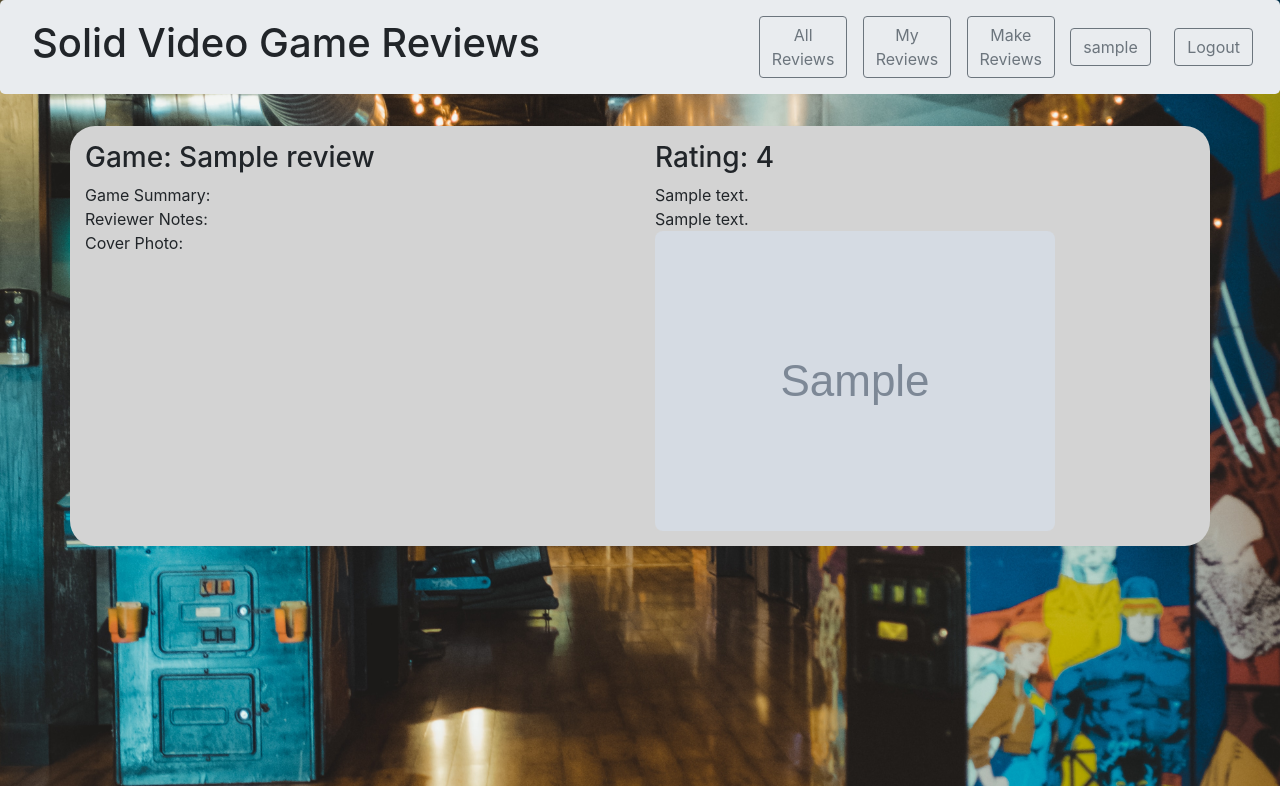
After one commit to naolson2025/game-review-app, a Django app: page /accounts/profile/ in a window 1280 px wide. The commit adds this page. Shown: the top 786 px of the page. Run offline with Django 3.2, Linux system fonts and the light colour scheme; a user stored in the database is signed in; tables that the repository leaves empty hold one stand-in row (values such as "Sample post"); grey boxes marked "Sample" are stand-in pictures; some libraries are stand-ins or nearby versions.

Commit message:
added sign up and logout

```diff
--- a/gameReviewProject/webApp/templates/webApp/home.html
+++ b/gameReviewProject/webApp/templates/webApp/home.html
@@ -18,8 +18,17 @@
             <div class='row align-items-center'>
                 <div class='col'><h1>Solid Video Game Reviews</h1></div>
                 <div class='col-1'><a class="btn btn-outline-secondary" href="{% url 'all_reviews' %}" role="button">All Reviews</a></div>
-                <div class='col-1'><a class="btn btn-outline-secondary" href="{% url 'home' %}" role="button">My Reviews</a></div>
+                <div class='col-1'><a class="btn btn-outline-secondary" href="{% url 'my_reviews' %}" role="button">My Reviews</a></div>
                 <div class='col-1'><a class="btn btn-outline-secondary" href="{% url 'make_review' %}" role="button">Make Reviews</a></div>
+                {% if user.is_authenticated %}
+                    {% comment %} TODO: change url so it goes to the user's profile when their name is clicked {% endcomment %}
+                    <div class='col-1'><a class="btn btn-outline-secondary" href="{% url 'my_reviews' %}" role="button">{{ user.username }}</a></div>
+                    {% comment %} TODO: add url for logout {% endcomment %}
+                    <div class='col-1'><a class="btn btn-outline-secondary" href="{% url 'logout' %}" role="button">Logout</a></div>
+                {% else %}
+                    <div class='col-1'><a class="btn btn-outline-secondary" href="{% url 'signup' %}" role="button">Sign Up</a></div>
+                    <div class='col-1'><a class="btn btn-outline-secondary" href="{% url 'login' %}" role="button">Login</a></div>
+                {% endif %}
             </div>
         </div>
 
--- /dev/null
+++ b/gameReviewProject/webApp/templates/webApp/my_reviews.html
@@ -0,0 +1,49 @@
+{% extends 'webApp/home.html' %}
+{% block content %}
+
+
+
+{% if my_reviews %}
+
+    {% for review in my_reviews %}
+        <div class="container">
+            <div class="row">
+                <div class="col-6"><h3>Game: {{ review.game_name }}</h3></div>
+                <div class="col-6"><h3>Rating: {{ review.rating }}</h3></div>
+            </div>
+
+            <div class="row">
+                <div class="col-6">Game Summary: </div>
+                <div class="col-6">{{ review.game_summary }}</div>
+            </div>
+
+            <div class="row">
+                <div class='col-6'>Reviewer Notes: </div>
+                <div class='col-6'>{{ review.notes }}</div>
+            </div>
+
+            {% if review.photo %}
+                <div class='row'>
+                    <div class='col-6'>Cover Photo: </div>
+                    <div class='col'><img class="photo-styling" src="{{ review.photo.url }}"></div>
+                </div>
+            {% else %}
+                <div class='row'>
+                    <div class='col-6'>Cover Photo: </div>
+                    <div class='col-6'>No photo available.</div>
+                </div>
+            {% endif %}
+        </div>
+    {% endfor %}
+
+{% else %}
+
+    <div class="row">
+        <div class="col center-text">You have not made any reviews.</div>
+    </div>
+
+{% endif %}
+
+
+
+{% endblock %}
--- a/gameReviewProject/webApp/urls.py
+++ b/gameReviewProject/webApp/urls.py
@@ -1,9 +1,14 @@
 from django.urls import path
+from django.contrib.auth import views as auth_views
 from . import views
 
-
+# Found login tutorial https://simpleisbetterthancomplex.com/tutorial/2017/02/18/how-to-create-user-sign-up-view.html
 urlpatterns = [
     path('', views.home, name='home'),
     path('make_review', views.make_review, name='make_review'),
-    path('all_reviews', views.all_reviews, name='all_reviews')
+    path('all_reviews', views.all_reviews, name='all_reviews'),
+    path(r'^signup/$', views.signup, name='signup'),
+    path('accounts/login/', auth_views.LoginView.as_view(template_name='webApp/login.html'), name='login'),
+    path('accounts/logout/', auth_views.LogoutView.as_view(template_name='webApp/home.html'), name='logout'),
+    path('accounts/profile/', views.my_reviews, name='my_reviews')
 ]
--- a/gameReviewProject/webApp/views.py
+++ b/gameReviewProject/webApp/views.py
@@ -1,5 +1,7 @@
 from django.shortcuts import render, HttpResponse, redirect
 from django.contrib.auth.decorators import login_required
+from django.contrib.auth import login, authenticate
+from django.contrib.auth.forms import UserCreationForm
 from .forms import NewReviewForm
 from .models import Review
 
@@ -7,7 +9,6 @@ from .models import Review
 
 # When the '' url is entered into the browser this method is called.
 # This method will render the home.html template
-@login_required
 def home(request):
     return render(request, 'webApp/home.html')
 
@@ -42,3 +43,27 @@ def all_reviews(request):
     reviews = Review.objects.all()
     # Sends all review objects to be rendered on all_reviews.html
     return render(request, 'webApp/all_reviews.html', {'reviews': reviews})
+
+
+
+@login_required
+def my_reviews(request):
+    my_reviews = Review.objects.filter(user=request.user)
+    return render(request, 'webApp/my_reviews.html', {'my_reviews': my_reviews})
+
+
+
+# Found signup tutorial https://simpleisbetterthancomplex.com/tutorial/2017/02/18/how-to-create-user-sign-up-view.html
+def signup(request):
+    if request.method == 'POST':
+        user_creation_form = UserCreationForm(request.POST)
+        if user_creation_form.is_valid():
+            user_creation_form.save()
+            username = user_creation_form.cleaned_data.get('username')
+            raw_password = user_creation_form.cleaned_data.get('password1')
+            user = authenticate(username=username, password=raw_password)
+            login(request, user)
+            return redirect('home')
+    else:
+        user_creation_form = UserCreationForm()
+    return render(request, 'webApp/signup.html', {'user_creation_form': user_creation_form})
```
Also changed, not shown: gameReviewProject/webApp/templates/webApp/login.html (added, +14 -0 lines), gameReviewProject/webApp/templates/webApp/signup.html (added, +12 -0 lines), 1 other file.
